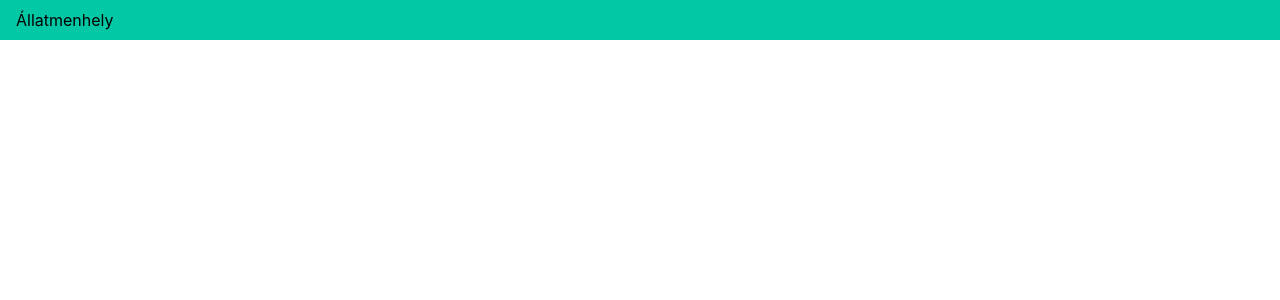
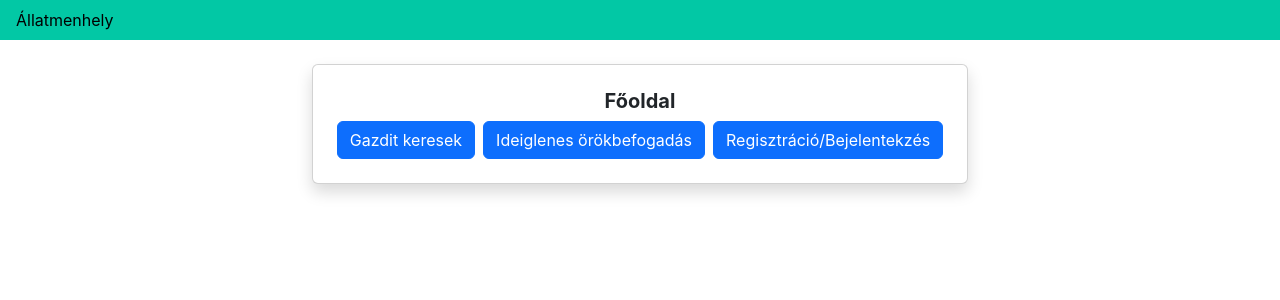
Before and after one commit to Julcsi4747/Animal-shelter-FE, a React (Create React App) app: page / in a window 1280 px wide. Shown: the top 300 px of the page. Built offline with nearby package versions, Linux system fonts and the light colour scheme.

Commit message:
create_routes

```diff
--- a/src/App.tsx
+++ b/src/App.tsx
@@ -1,4 +1,11 @@
+
+import {Navigate, Route, Routes} from "react-router-dom";
 import Navbar from "./components/navbar/Navbar";
+import HomePage from "./components/HomePage/HomePage";
+import AdoptPage from "./components/AdoptPage/AdoptPage";
+import FosterPage from "./components/FosterPage/FosterPage";
+import SignInPage from "./components/SignInPage/SignInPage";
+import ErrorPage from "./components/ErrorPage/ErrorPage";
 
 function App() {
   return (
@@ -6,6 +13,15 @@ function App() {
         <header className="App-header">
           <Navbar />
         </header>
+          <Routes>
+              <Route path="/" element={<HomePage />}/>
+              <Route path="/home" element={<HomePage />}/>
+              <Route path="/signin" element={<SignInPage />}/>
+              <Route path="/adopt" element={<AdoptPage />}/>
+              <Route path="/foster" element={<FosterPage />}/>
+              <Route path="/error" element={<ErrorPage />}/>
+              <Route path="*" element={<Navigate to={"/error"} replace={true}/>}/>
+          </Routes>
       </div>
   );
 }
--- /dev/null
+++ b/src/components/AdoptPage/AdoptPage.tsx
@@ -0,0 +1,29 @@
+import React from "react";
+import {Link} from "react-router-dom";
+
+const AdoptPage = () => {
+    return <div className="container d-flex justify-content-center">
+        <div className="card my-4  p-4 bg-white shadow text-center">
+            <h5><b>Örökbefogadható állatok</b></h5>
+            <div className="d-flex justify-content-center flex-wrap gap-2">
+                <Link to={'/home'}>
+                    <button className="btn btn-primary">
+                        Főoldal
+                    </button>
+                </Link>
+                <Link to={'/foster'}>
+                    <button className="btn btn-primary">
+                        Ideiglenes örökbefogadás
+                    </button>
+                </Link>
+                <Link to={'/signin'}>
+                    <button className="btn btn-primary">
+                        Regisztráció/Bejelentekzés
+                    </button>
+                </Link>
+            </div>
+        </div>
+    </div>
+};
+
+export default AdoptPage;
--- /dev/null
+++ b/src/components/ErrorPage/ErrorPage.tsx
@@ -0,0 +1,11 @@
+import React from "react";
+
+const ErrorPage = () => {
+    return <div className="container d-flex justify-content-center">
+        <div className="card my-4  p-4 bg-white shadow text-center">
+            <h5><b>Error 404! Page not found.:(</b></h5>
+        </div>
+    </div>
+};
+
+export default ErrorPage;
--- /dev/null
+++ b/src/components/FosterPage/FosterPage.tsx
@@ -0,0 +1,30 @@
+import React from "react";
+import {Link} from "react-router-dom";
+
+const FosterPage = () => {
+    return <div className="container d-flex justify-content-center">
+        <div className="card my-4  p-4 bg-white shadow text-center">
+            <h5><b>Ideiglenes örökbefogadás</b></h5>
+            <div className="d-flex justify-content-center flex-wrap gap-2">
+                <Link to={'/home'}>
+                    <button className="btn btn-primary">
+                        Főoldal
+                    </button>
+                </Link>
+                <Link to={'/adopt'}>
+                    <button className="btn btn-primary">
+                        Gazdit keresek
+                    </button>
+                </Link>
+                <Link to={'/signin'}>
+                    <button className="btn btn-primary">
+                        Regisztráció/Bejelentekzés
+                    </button>
+                </Link>
+            </div>
+
+        </div>
+    </div>
+};
+
+export default FosterPage;
--- /dev/null
+++ b/src/components/HomePage/HomePage.tsx
@@ -0,0 +1,30 @@
+import React from "react";
+import {Link} from "react-router-dom";
+
+
+const HomePage = () => {
+    return <div className="container d-flex justify-content-center">
+        <div className="card my-4  p-4 bg-white shadow text-center">
+            <h5><b>Főoldal</b></h5>
+            <div className="d-flex justify-content-center flex-wrap gap-2">
+                <Link to={'/adopt'}>
+                    <button className="btn btn-primary ">
+                        Gazdit keresek
+                    </button>
+                </Link>
+                <Link to={'/foster'}>
+                    <button className="btn btn-primary">
+                        Ideiglenes örökbefogadás
+                    </button>
+                </Link>
+                <Link to={'/signin'}>
+                    <button className="btn btn-primary">
+                        Regisztráció/Bejelentekzés
+                    </button>
+                </Link>
+            </div>
+        </div>
+    </div>
+};
+
+export default HomePage;
```
